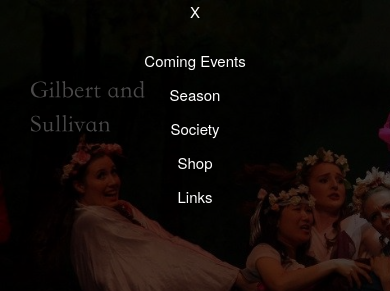
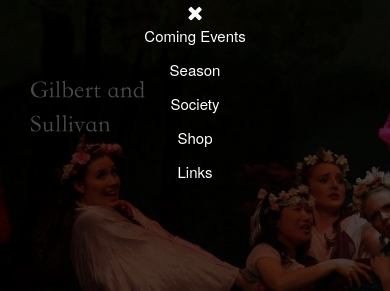
Before and after one commit to CZeringue/GilbertSullivan, a plain HTML site: page index.html in a window 390 px wide. Both pictures are taken after a click on the button "MENU". Shown: the top 291 px of the page. Drawn offline with nearby package versions, Linux system fonts and the light colour scheme.

Commit message:
working lightbox

```diff
--- a/css/main.css
+++ b/css/main.css
@@ -14,18 +14,8 @@ a {
   -webkit-transition: color 0.3s ease;
 }
 
-#lightbox {
-  position: fixed;
-  top:0;
-  left: 0;
-  width:100%;
-  height: 100%;
-  background: rgba(0,0,0,.7) repeat;
-}
-#lightbox ul {
-  text-align: center;
-  color: white;
-}
+
+
 a:hover {
 	color:grey;
 }
@@ -61,7 +51,6 @@ a:hover {
 }
 #nav li {
 	color: white;
-	overflow: hidden;
   display: inline;
   padding: 0 1.5em;
 }
@@ -206,14 +195,27 @@ ul.social {
   padding: 0 .5em;
 }
 
-
+#lightbox {
+  display: none;
+  position: fixed;
+  top:0;
+  left: 0;
+  width:100%;
+  height: 100%;
+  background: rgba(0,0,0,.7) repeat;
+  z-index: 99999;
+}
+#lightbox li {
+ text-align: center;
+ color: white;
+  list-style: none;
+}
 /*Media Queries*/
 
 @media only screen and (max-width: 812px) {
   #nav li {
     display:none;
     width: 100%;
-
   }
   #nav li:last-child {
   display: inline;
--- a/index.html
+++ b/index.html
@@ -19,7 +19,7 @@
 </head>
 
 <body>
-	<!--Primary Page Layout-->
+		<!--Primary Page Layout-->
 <section class="hero">
 		<nav>
 		<div class="logo">
@@ -47,7 +47,7 @@
 				<li>
 					<a href="">Links</a>
 				</li>
-				<li><button>Menu</button></li>
+				<button>Menu</button>
 			</ul>
 		 </nav>
 
@@ -114,7 +114,23 @@
 			</div>
 		</div>
 		</div>
-
+		<div id="lightbox">
+				<i class="fa fa-times fa-lg"></i>
+				<li>
+					<a href="#">Coming Events</a>
+				</li>
+				<li>
+					<a href="#">Season</a>
+				</li>
+				<li>
+					<a href="#">Society</a>
+				</li>
+				<li>
+					<a href="#">Shop</a>
+				</li>
+				<li>
+					<a href="">Links</a>
+				</li>
 		</div>
 	</footer>
 
--- a/js/app.js
+++ b/js/app.js
@@ -3,17 +3,12 @@ $(document).ready(function() {
 
 $('#nav').find('button').on('click', function () {
 	$(this).hide();
-	var ul = $("#nav li").slideToggle();
-	var lightbox = '<div id="lightbox">' + '</div>';
-	$('body').append(lightbox);
-	$('#lightbox').append(ul);
-	$(ul).css('text-align', 'center').css('color', 'white').css('list-style','none');
-	$('#lightbox').find('p').on('click', function() {
-		$('#lightbox').remove();
-	});
+	$('#lightbox').css('display','block');
+});
 
+$('#lightbox').find('i').on('click',function() {
+	$('#lightbox').css('display','none');
+	$('#nav').find('button').show();
+})
 
 });
-
-
-});
```
